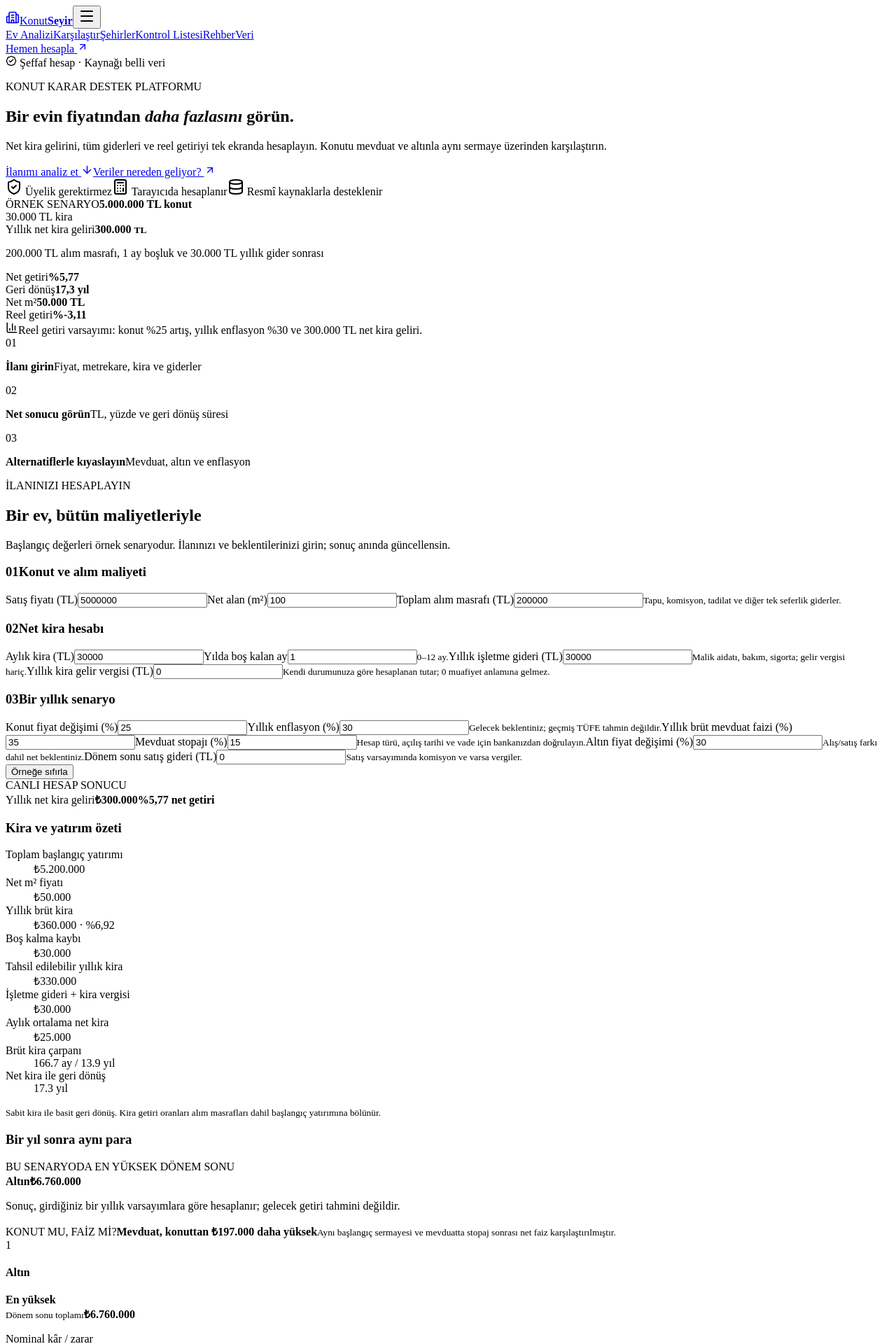
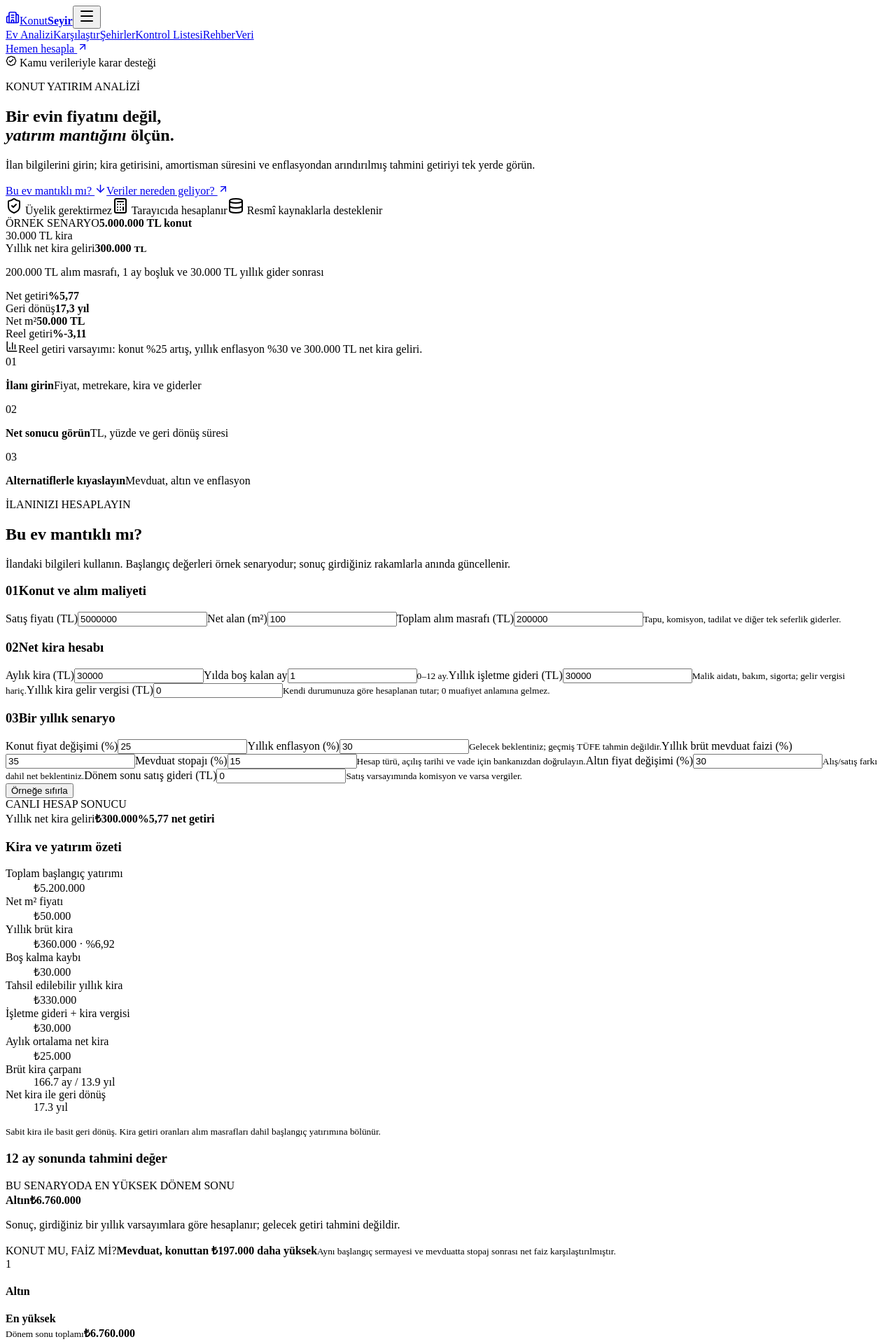
Before and after one commit to robotbilge/konutseyir, a Next.js app: page / in a window 1280 px wide. Shown: the top 1920 px of the page at 70% size. Built offline with nearby package versions, Linux system fonts and the light colour scheme.

Commit message:
İlk sürüm KonutSeyir metinlerini geri getir

```diff
--- a/app/page.tsx
+++ b/app/page.tsx
@@ -4,9 +4,9 @@ import {Calculator,Credit,Deposit} from '../components/calculator';
 
 export default function Home(){return <><Header/><main>
   <section className="hero">
-    <div className="hero-copy"><div className="trust-label"><BadgeCheck size={16}/> Şeffaf hesap · Kaynağı belli veri</div><p className="eyebrow">KONUT KARAR DESTEK PLATFORMU</p><h1>Bir evin fiyatından <em>daha fazlasını</em> görün.</h1><p className="lead">Net kira gelirini, tüm giderleri ve reel getiriyi tek ekranda hesaplayın. Konutu mevduat ve altınla aynı sermaye üzerinden karşılaştırın.</p><div className="hero-actions"><a className="primary-link" href="#analiz">İlanımı analiz et <ArrowDown size={17}/></a><a className="text-link" href="/veri">Veriler nereden geliyor? <ArrowUpRight size={16}/></a></div><div className="hero-proof"><span><ShieldCheck/> Üyelik gerektirmez</span><span><CalculatorIcon/> Tarayıcıda hesaplanır</span><span><Database/> Resmî kaynaklarla desteklenir</span></div></div>
+    <div className="hero-copy"><div className="trust-label"><BadgeCheck size={16}/> Kamu verileriyle karar desteği</div><p className="eyebrow">KONUT YATIRIM ANALİZİ</p><h1>Bir evin fiyatını değil,<br/><em>yatırım mantığını</em> ölçün.</h1><p className="lead">İlan bilgilerini girin; kira getirisini, amortisman süresini ve enflasyondan arındırılmış tahmini getiriyi tek yerde görün.</p><div className="hero-actions"><a className="primary-link" href="#analiz">Bu ev mantıklı mı? <ArrowDown size={17}/></a><a className="text-link" href="/veri">Veriler nereden geliyor? <ArrowUpRight size={16}/></a></div><div className="hero-proof"><span><ShieldCheck/> Üyelik gerektirmez</span><span><CalculatorIcon/> Tarayıcıda hesaplanır</span><span><Database/> Resmî kaynaklarla desteklenir</span></div></div>
     <aside className="hero-preview" aria-label="Örnek konut analizi"><div className="preview-top"><div><span>ÖRNEK SENARYO</span><strong>5.000.000 TL konut</strong></div><span className="preview-badge">30.000 TL kira</span></div><div className="preview-score"><span>Yıllık net kira geliri</span><strong>300.000 <small>TL</small></strong><p>200.000 TL alım masrafı, 1 ay boşluk ve 30.000 TL yıllık gider sonrası</p></div><div className="preview-grid"><div><span>Net getiri</span><b>%5,77</b></div><div><span>Geri dönüş</span><b>17,3 yıl</b></div><div><span>Net m²</span><b>50.000 TL</b></div><div><span>Reel getiri</span><b className="negative-text">%-3,11</b></div></div><div className="preview-note"><BarChart3 size={18}/><span>Reel getiri varsayımı: konut %25 artış, yıllık enflasyon %30 ve 300.000 TL net kira geliri.</span></div></aside>
   </section>
   <section className="value-strip"><div><span>01</span><p><b>İlanı girin</b>Fiyat, metrekare, kira ve giderler</p></div><div><span>02</span><p><b>Net sonucu görün</b>TL, yüzde ve geri dönüş süresi</p></div><div><span>03</span><p><b>Alternatiflerle kıyaslayın</b>Mevduat, altın ve enflasyon</p></div></section>
-  <div className="inner"><Calculator/><div className="section-heading"><p className="eyebrow">TAMAMLAYICI HESAPLAR</p><h2>Finansman ve nakit getirisi</h2><p>Konut kararının iki kritik parçasını ayrı, anlaşılır hesaplarla kontrol edin.</p></div><div className="tool-grid"><Deposit/><Credit/></div><section id="kontrol" className="official-section"><div><p className="eyebrow">RESMÎ KONTROLLER</p><h2>Satın almadan önce doğrulayın</h2><p>Parsel ve bölgesel tehlike bilgileri bina dayanıklılığını göstermez. Tapu, iskân ve teknik incelemeyi ayrıca tamamlayın.</p></div><div className="official-links"><a href="https://parselsorgu.tkgm.gov.tr/" target="_blank" rel="noreferrer"><SearchCheck/><span><b>TKGM Parsel Sorgu</b><small>Ada ve parsel bilgisini doğrulayın</small></span><ArrowUpRight/></a><a href="https://tdth.afad.gov.tr/" target="_blank" rel="noreferrer"><ShieldCheck/><span><b>AFAD Tehlike Haritası</b><small>Bölgesel deprem tehlikesini inceleyin</small></span><ArrowUpRight/></a><a href="/kontrol-listesi"><BadgeCheck/><span><b>Alım Kontrol Listesi</b><small>Hiçbir kritik adımı atlamayın</small></span><ArrowUpRight/></a></div></section></div>
+  <div className="inner"><Calculator/><div className="section-heading"><p className="eyebrow">TAMAMLAYICI HESAPLAR</p><h2>Finansman ve nakit getirisi</h2><p>Konut kararının iki kritik parçasını ayrı, anlaşılır hesaplarla kontrol edin.</p></div><div className="tool-grid"><Deposit/><Credit/></div><section className="checklist-banner"><div><p className="eyebrow">HIZLI KONTROL LİSTESİ</p><h2>Rakam doğru olsa da ev yanlış olabilir.</h2></div><a href="/kontrol-listesi">Kontrol listesini aç <ArrowUpRight size={18}/></a></section><section id="kontrol" className="official-section"><div><p className="eyebrow">SATIN ALMADAN ÖNCE</p><h2>Resmî kaynaktan kontrol edin</h2><p>KonutSeyir bu kaynakların yerine geçmez; doğru sorgu ekranına yönlendirir.</p></div><div className="official-links"><a href="https://parselsorgu.tkgm.gov.tr/" target="_blank" rel="noreferrer"><SearchCheck/><span><b>TKGM Parsel Sorgu</b><small>Ada ve parsel bilgisini doğrulayın</small></span><ArrowUpRight/></a><a href="https://tdth.afad.gov.tr/" target="_blank" rel="noreferrer"><ShieldCheck/><span><b>AFAD Tehlike Haritası</b><small>Bölgesel deprem tehlikesini inceleyin</small></span><ArrowUpRight/></a><a href="/kontrol-listesi"><BadgeCheck/><span><b>Alım Kontrol Listesi</b><small>Hiçbir kritik adımı atlamayın</small></span><ArrowUpRight/></a></div></section></div>
   </main><Footer/></>}
--- a/components/calculator.tsx
+++ b/components/calculator.tsx
@@ -56,7 +56,7 @@ export function Calculator(){
   const[p,set]=useState(initial);
   const field=(k:keyof typeof initial,label:string,hint?:string)=><Input key={k} label={label} hint={hint} value={p[k]} onChange={v=>set(x=>({...x,[k]:v}))}/>;
   return <section id="analiz" className="calc-section main-calculator">
-    <div className="calc-heading"><div><p className="eyebrow">İLANINIZI HESAPLAYIN</p><h2>Bir ev, bütün maliyetleriyle</h2></div><p>Başlangıç değerleri örnek senaryodur. İlanınızı ve beklentilerinizi girin; sonuç anında güncellensin.</p></div>
+    <div className="calc-heading"><div><p className="eyebrow">İLANINIZI HESAPLAYIN</p><h2>Bu ev mantıklı mı?</h2></div><p>İlandaki bilgileri kullanın. Başlangıç değerleri örnek senaryodur; sonuç girdiğiniz rakamlarla anında güncellenir.</p></div>
     <div className="calculator-layout">
       <div className="calc-panel">
         <h3 id="alim-masrafi"><span>01</span>Konut ve alım maliyeti</h3>
@@ -76,7 +76,7 @@ export function Calculator(){
             {[['Toplam başlangıç yatırımı',money(r.capital)],['Net m² fiyatı',money(r.pricePerM2)],['Yıllık brüt kira',`${money(r.gross)} · ${pct(r.grossYield)}`],['Boş kalma kaybı',money(r.emptyLoss)],['Tahsil edilebilir yıllık kira',money(r.collected)],['İşletme gideri + kira vergisi',money(p.expenses+p.tax)],['Aylık ortalama net kira',money(r.monthlyNet)],['Brüt kira çarpanı',r.multiplierMonths===null?'Hesaplanamaz':`${r.multiplierMonths.toFixed(1)} ay / ${(r.multiplierMonths/12).toFixed(1)} yıl`],['Net kira ile geri dönüş',r.payback===null?'Pozitif net kira yok':`${r.payback.toFixed(1)} yıl`]].map(([k,v])=><div key={k}><dt>{k}</dt><dd>{v}</dd></div>)}
           </dl>
           <small>Sabit kira ile basit geri dönüş. Kira getiri oranları alım masrafları dahil başlangıç yatırımına bölünür.</small>
-          <h3>Bir yıl sonra aynı para</h3>
+          <h3>12 ay sonunda tahmini değer</h3>
           <Comparison r={r}/>
           <p className="deposit-summary">Mevduat brüt faiz: <b>{money(r.depositGross)}</b> · stopaj: <b>{money(r.withheld)}</b> · net faiz: <b>{money(r.deposit.profit)}</b>.</p>
           <p className="calc-note">365 günlük, kredisiz ve basit getirili senaryodur. Mevduatta girilen oran yıl boyunca varsayılır; vade yenileme garantisi yoktur. Kira yeniden yatırıma yönlendirilmez. Konut sonucu satış gideri sonrası varsayımsal değerdir. Reel TL, başlangıç gününün satın alma gücüdür.</p>
@@ -89,7 +89,7 @@ export function Calculator(){
 
 export function Credit(){
   const[p,s]=useState({amount:2000000,rate:2.5,months:120,fees:0});
-  return <section id="kredi" className="calc-section"><h2>Konut kredisi hesabı</h2><p>Ayrı finansman hesabıdır; yukarıdaki kredisiz karşılaştırmaya dahil edilmez.</p><div className="fields">{([['amount','Kredi tutarı (TL)'],['rate','Aylık faiz (%)'],['months','Vade (ay)'],['fees','Toplam ek kredi gideri (TL)']]as const).map(([k,label])=><Input key={k} label={label} value={p[k]} onChange={v=>s({...p,[k]:v})}/>)}</div><Safe fn={()=>loan(p.amount,p.rate,p.months,p.fees)}>{r=><div className="metric-row"><p>Aylık taksit <b>{money(r.payment)}</b></p><p>Toplam ödeme + gider <b>{money(r.total)}</b></p><p>Faiz + ek maliyet <b>{money(r.cost)}</b></p></div>}</Safe><small>Sabit faiz, eşit taksit. Banka yuvarlamaları ve dönemsel sigorta giderleri farklı olabilir.</small></section>
+  return <section id="kredi" className="calc-section"><h2>Taksiti değil, toplam maliyeti görün.</h2><p>Oranlar bankaya ve müşteriye göre değişir. Bankanızın aylık oranını girerek senaryo oluşturun.</p><div className="fields">{([['amount','Kredi tutarı (TL)'],['rate','Aylık faiz (%)'],['months','Vade (ay)'],['fees','Toplam ek kredi gideri (TL)']]as const).map(([k,label])=><Input key={k} label={label} value={p[k]} onChange={v=>s({...p,[k]:v})}/>)}</div><Safe fn={()=>loan(p.amount,p.rate,p.months,p.fees)}>{r=><div className="metric-row"><p>Aylık taksit <b>{money(r.payment)}</b></p><p>Toplam ödeme + gider <b>{money(r.total)}</b></p><p>Faiz + ek maliyet <b>{money(r.cost)}</b></p></div>}</Safe><small>Sabit faiz, eşit taksit. Tahsis, ekspertiz, sigorta ve diğer masrafları “Toplam ek kredi gideri” alanına ekleyin.</small></section>
 }
 
 export function Deposit(){
--- a/src/style.css
+++ b/src/style.css
@@ -72,6 +72,7 @@ h1,h2,h3,strong,b{letter-spacing:-.02em}
 .tool-grid .calc-section{border:1px solid var(--line);border-radius:22px;background:#fff;padding:28px;box-shadow:0 13px 35px rgba(16,36,30,.045)}.tool-grid .calc-section h2{font-size:25px;margin:0 0 9px}.tool-grid .calc-section>p{color:var(--muted);font-size:12px;line-height:1.6}.tool-grid .fields{margin-top:22px}.tool-grid .metric-row{display:grid;grid-template-columns:1fr 1fr;gap:8px;margin-top:20px}
 .metric-row p{margin:0;background:var(--paper);border-radius:11px;padding:13px;color:var(--muted);font-size:10px}.metric-row b{display:block;font-size:17px;color:var(--green-2);margin-top:5px}
 .tool-grid .calc-section>small{display:block;color:var(--muted);line-height:1.55;margin-top:17px;font-size:10px}
+.checklist-banner{display:flex;align-items:center;justify-content:space-between;gap:35px;margin:76px 0 18px;padding:34px 38px;border-radius:22px;background:var(--ink);color:#fff;box-shadow:0 20px 55px rgba(16,36,30,.13)}.checklist-banner .eyebrow{color:var(--lime)}.checklist-banner h2{max-width:670px;font-size:clamp(28px,3.5vw,42px);line-height:1.08;letter-spacing:-.04em;margin:0}.checklist-banner>a{display:inline-flex;align-items:center;gap:9px;flex:none;padding:13px 16px;border-radius:11px;background:var(--lime);color:var(--ink);font-size:12px;font-weight:800;text-decoration:none}.checklist-banner>a:hover{transform:translateY(-1px)}
 .official-section{display:grid;grid-template-columns:.75fr 1.25fr;gap:72px;margin:100px 0 40px;padding:48px;border-radius:26px;background:#e8eee8}.official-links{display:grid;gap:10px}.official-links a{display:grid;grid-template-columns:38px 1fr 18px;gap:12px;align-items:center;padding:15px;background:rgba(255,255,255,.78);border:1px solid rgba(16,36,30,.08);border-radius:13px;text-decoration:none;color:var(--ink);transition:.2s}.official-links a:hover{background:#fff;border-color:#99b8ac;transform:translateX(3px)}.official-links a>svg:first-child{color:var(--green)}.official-links a>svg:last-child{width:16px;color:#879891}.official-links span{display:grid;gap:3px}.official-links b{font-size:13px}.official-links small{font-size:10px;color:var(--muted)}
 
 /* Secondary pages */
@@ -98,7 +99,7 @@ a:focus-visible,button:focus-visible,input:focus-visible{outline:3px solid var(-
   .hero{padding:45px 18px 42px}.hero h1{font-size:clamp(44px,13vw,64px)}.hero .lead{font-size:16px}.hero-actions{align-items:flex-start;flex-direction:column;gap:17px}.hero-proof{display:grid}
   .hero-preview{padding:23px}.preview-score strong{font-size:42px}.value-strip{margin:0 18px 42px;grid-template-columns:1fr}.value-strip>div+div{border-left:0;border-top:1px solid var(--line)}
   .inner{padding:0 18px}.main-calculator{padding:55px 0 65px}.calc-panel,.calc-results{padding:23px}.results-list{grid-template-columns:1fr}.comparison-cards{grid-template-columns:1fr}.comparison-verdict>div{align-items:flex-start;flex-direction:column;gap:4px}.tool-grid{grid-template-columns:1fr}.section-heading{padding-top:0}
-  .official-section{margin-top:70px;padding:28px}.footer-main{grid-template-columns:1fr;gap:35px;padding:45px 22px 35px}.footer-nav{grid-template-columns:1fr 1fr}.footer-bottom{margin:0 22px;flex-direction:column;gap:7px}
+  .checklist-banner{align-items:flex-start;flex-direction:column;margin-top:60px;padding:28px}.official-section{margin-top:18px;padding:28px}.footer-main{grid-template-columns:1fr;gap:35px;padding:45px 22px 35px}.footer-nav{grid-template-columns:1fr 1fr}.footer-bottom{margin:0 22px;flex-direction:column;gap:7px}
   .page-title{padding-top:50px}.site-footer{margin-top:70px}
 }
 @media(max-width:440px){
```
